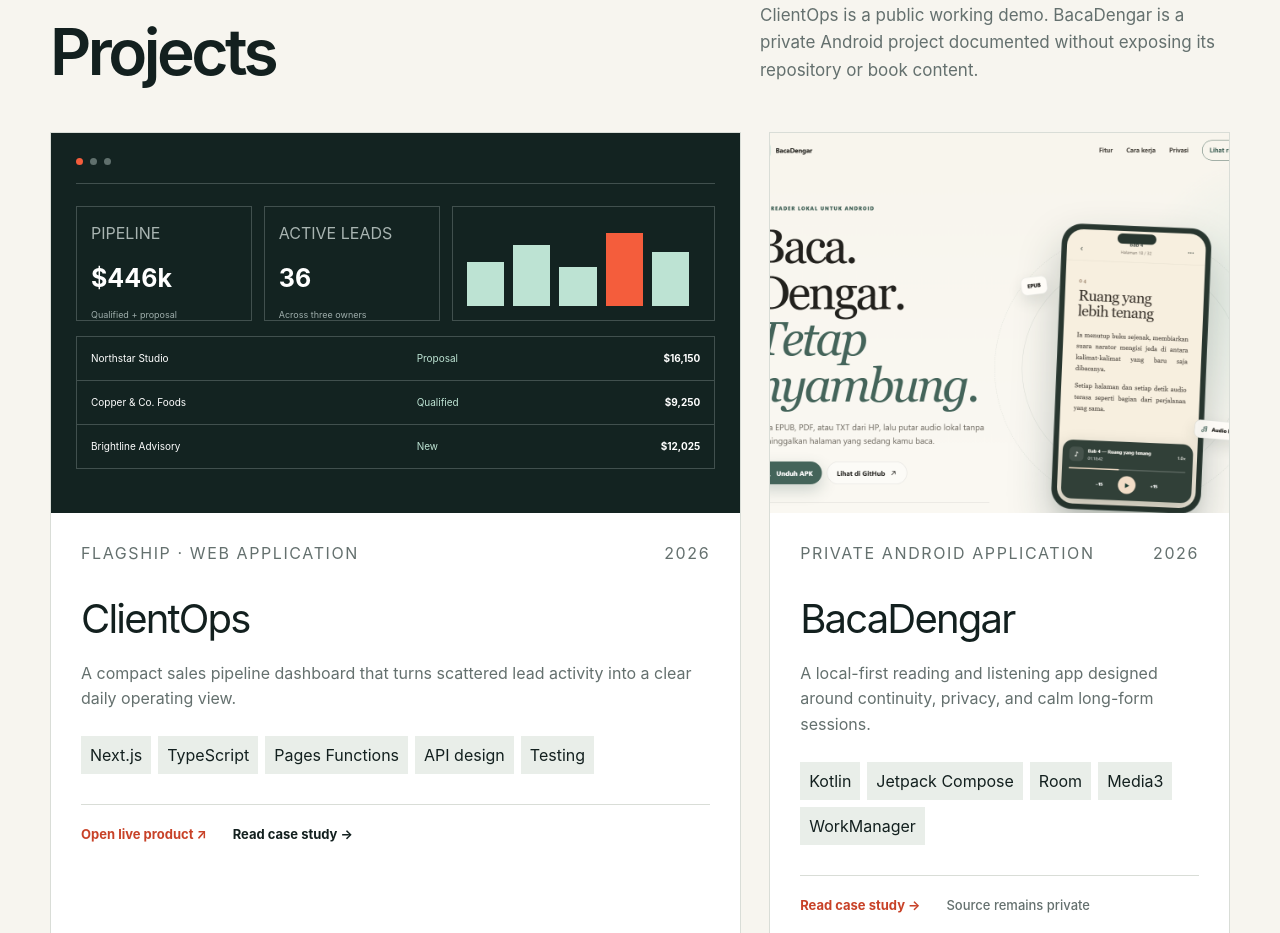
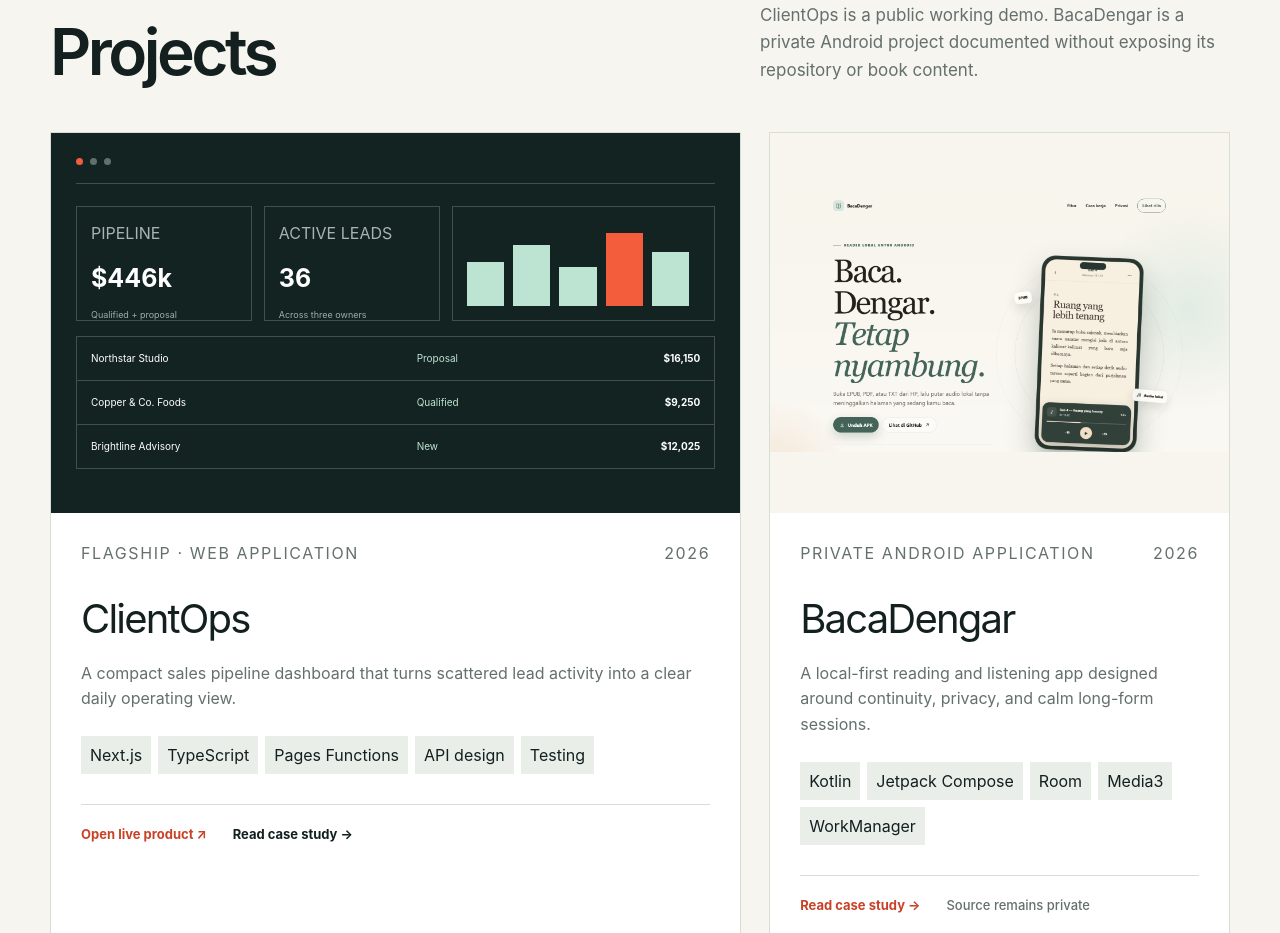
Before and after one commit to ramadhanghazy/ramadhan-portfolio, a Next.js app: page / in a window 1280 px wide. Shown: the part 1022-1955 px from the top of the page. Built offline with nearby package versions, Linux system fonts and the light colour scheme.

Commit message:
Fix BacaDengar image framing

```diff
--- a/app/globals.css
+++ b/app/globals.css
@@ -71,7 +71,7 @@ img { display: block; max-width: 100%; }
 .project-card { background: white; border: 1px solid var(--line); }
 .project-visual { height: 380px; overflow: hidden; background: #dfe7e2; }
 .project-body { padding: 28px 30px 32px; }
-.project-meta { display: flex; justify-content: space-between; color: var(--muted); font: 700 10px var(--font-mono); letter-spacing: .1em; }
+.project-meta { display: flex; justify-content: space-between; gap: 16px; color: var(--muted); font: 700 10px var(--font-mono); letter-spacing: .1em; }
 .project-body h3 { margin: 24px 0 12px; font-size: 40px; letter-spacing: -.045em; }
 .project-body > p { margin: 0; max-width: 620px; color: var(--muted); font-size: 16px; line-height: 1.6; }
 .tag-list { display: flex; flex-wrap: wrap; gap: 7px; list-style: none; padding: 0; margin: 24px 0 0; }
@@ -79,8 +79,8 @@ img { display: block; max-width: 100%; }
 .card-links { display: flex; align-items: center; gap: 26px; margin-top: 30px; padding-top: 20px; border-top: 1px solid var(--line); font-weight: 700; font-size: 13px; }
 .card-links a:first-child { color: var(--coral-dark); }
 .private-note { color: var(--muted); font-weight: 500; }
-.baca-visual { display: grid; place-items: center; background: #ccdad1; }
-.baca-visual img { width: 100%; height: 100%; object-fit: cover; }
+.baca-visual { display: grid; place-items: center; background: #f8f5ef; }
+.baca-visual img { width: 100%; height: 100%; object-fit: contain; }
 
 .dashboard-mini { padding: 25px; background: #132321; color: white; }
 .mini-bar { display: flex; gap: 7px; padding-bottom: 18px; border-bottom: 1px solid #41504e; }
```
